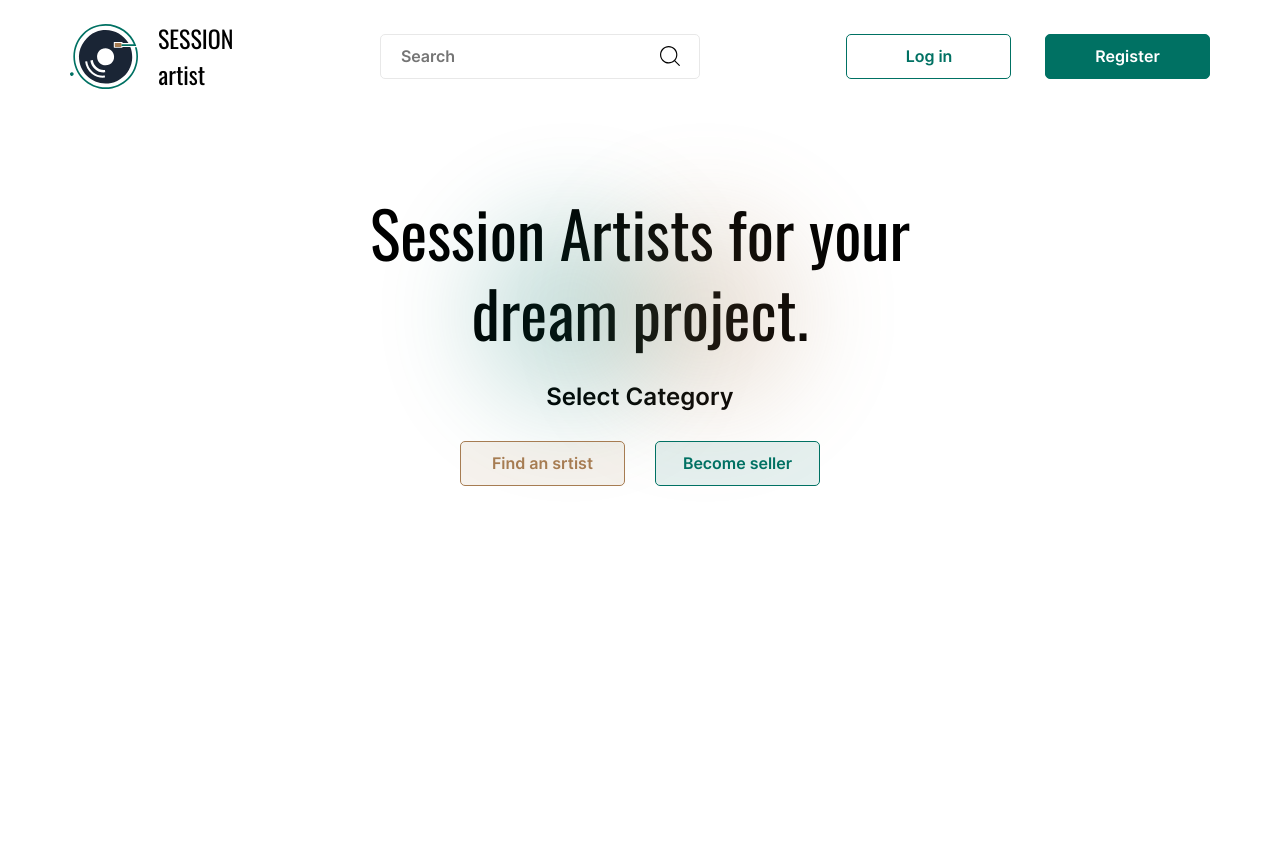
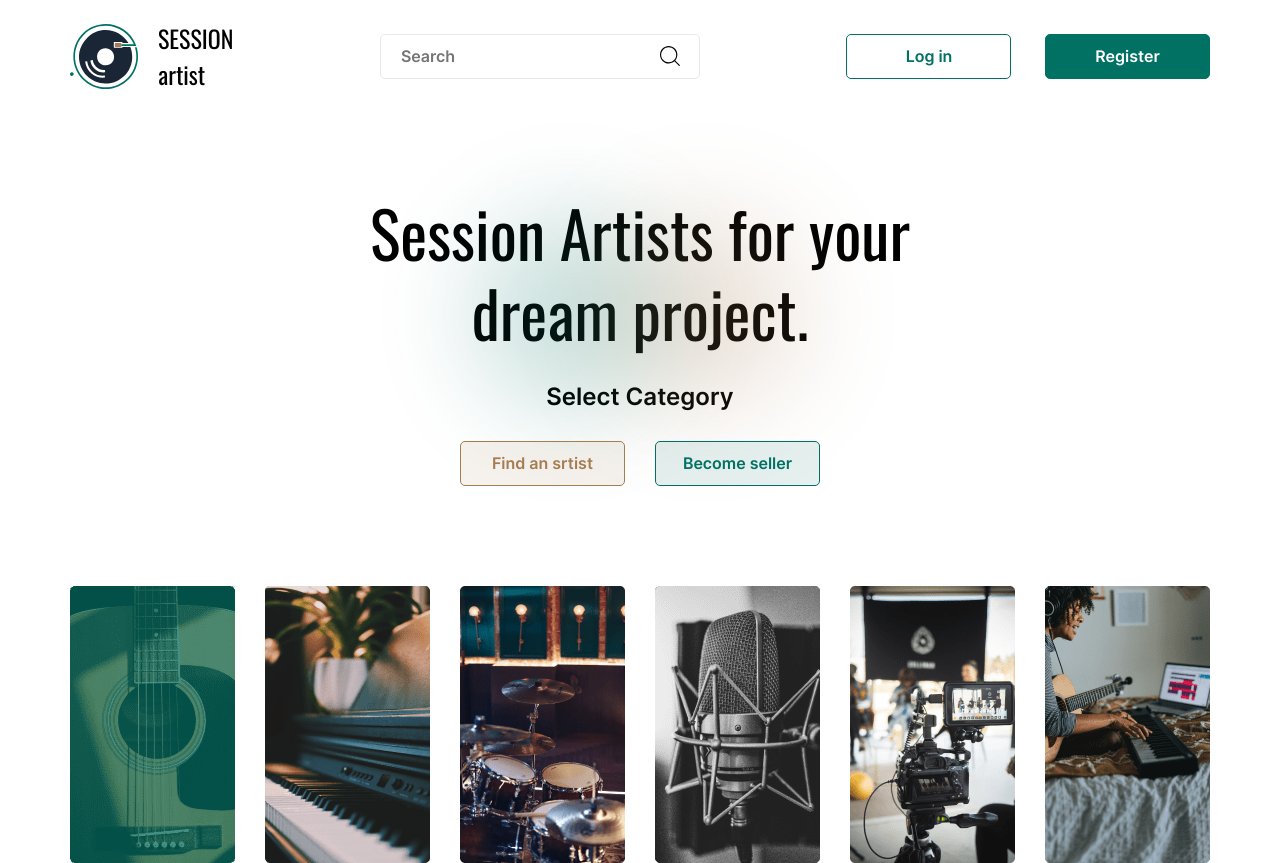
Before and after one commit to derkston/Session-Artist, a plain HTML site: page index.html in a window 1280 px wide. Before the commit the page ends 800 px from the top, so only its background shows below. Drawn offline with Linux system fonts and the light colour scheme.

Commit message:
Cделал секцию с продуктами

```diff
--- a/css/style.css
+++ b/css/style.css
@@ -150,3 +150,18 @@ h1::after {
 	color: rgba(0, 113, 99, 1);
 	margin-left: 15px;
 }
+
+
+.product__list {
+	width: 100%;
+	display: flex;
+	justify-content: space-between;
+}
+.product__card {
+	min-width: 165px;
+	height: 277px;
+}
+.product__logo {
+	width: 100%;
+	height: 100%;
+}
--- a/index.html
+++ b/index.html
@@ -41,6 +41,30 @@
 				</div>
 			</div>
 		</section>
+		<section class="product">
+			<div class="container">
+				<div class="product__list">
+					<a href="#" class="product__card">
+						<img src="img/product1.png" alt="" class="product__logo">
+					</a>
+					<a href="#" class="product__card">
+						<img src="img/product2.png" alt="" class="product__logo">
+					</a>
+					<a href="#" class="product__card">
+						<img src="img/product3.png" alt="" class="product__logo">
+					</a>
+					<a href="#" class="product__card">
+						<img src="img/product4.png" alt="" class="product__logo">
+					</a>
+					<a href="#" class="product__card">
+						<img src="img/product5.png" alt="" class="product__logo">
+					</a>
+					<a href="#" class="product__card">
+						<img src="img/product6.png" alt="" class="product__logo">
+					</a>
+				</div>
+			</div>
+		</section>
 	</main>
 	<script src="js/script.js"></script>
 </body>
```
Also changed, not shown: img/product1.png (added), img/product2.png (added), img/product3.png (added), img/product4.png (added), img/product5.png (added), img/product6.png (added).
